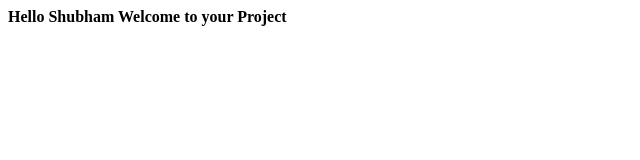
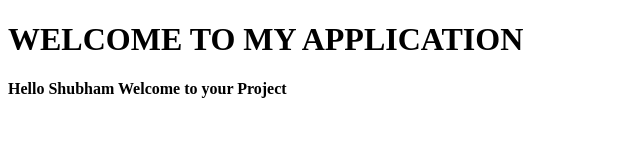
Before and after one commit to Shubh2025/First_Express, a website: page index.html in a window 1280 px wide. Shown: the whole page, without its empty margins (0-640 px from the left). Drawn offline with Linux system fonts and the light colour scheme.

Commit message:
Update index.html

```diff
--- a/index.html
+++ b/index.html
@@ -6,6 +6,8 @@
     <title>Document</title>
 </head>
 <body>
+    <h1>WELCOME TO MY APPLICATION</h1>
     <b>Hello Shubham Welcome to your Project</b>
+
 </body>
 </html>
```
